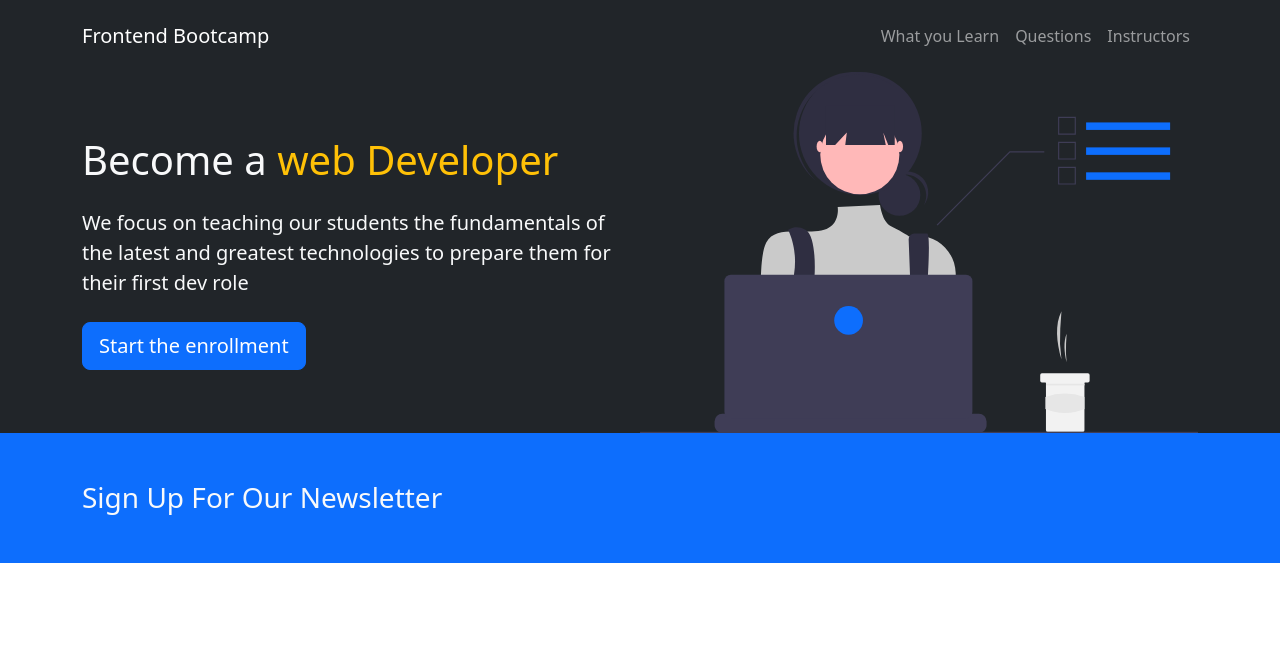
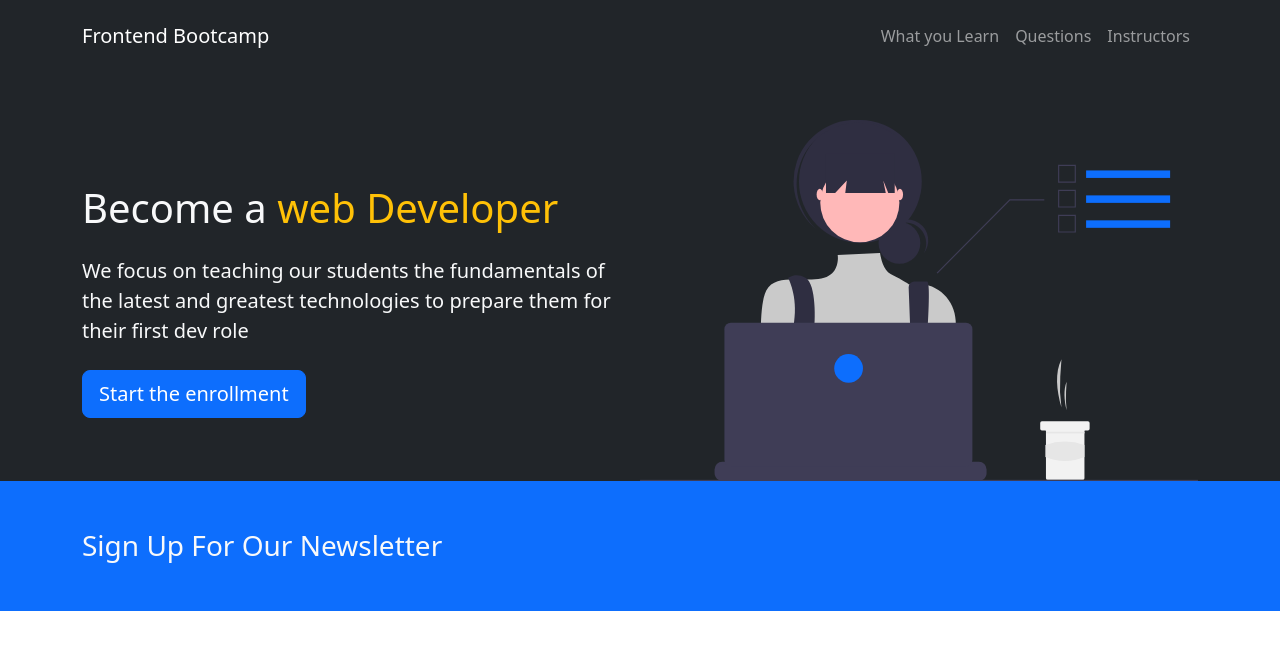
Before and after one commit to DaviesOluwadare/bootsrap-website, a plain HTML site: page index.html in a window 1280 px wide. Drawn offline with nearby package versions, Linux system fonts and the light colour scheme.

Commit message:
modified the showcase section by adding a p-lg-0 & pt-lg-5 on large screen > (i.e padding top of 5 & padding 0 on larger screen)

```diff
--- a/index.html
+++ b/index.html
@@ -38,7 +38,7 @@
       </div>
   </nav>
   <!-- showcase -->
-  <section class="bg-dark text-light p-5 p-lg-0 text-center text-sm-start">
+  <section class="bg-dark text-light p-5 p-lg-0 pt-lg-5 text-center text-sm-start">
 
     <div class="container">
 
```
